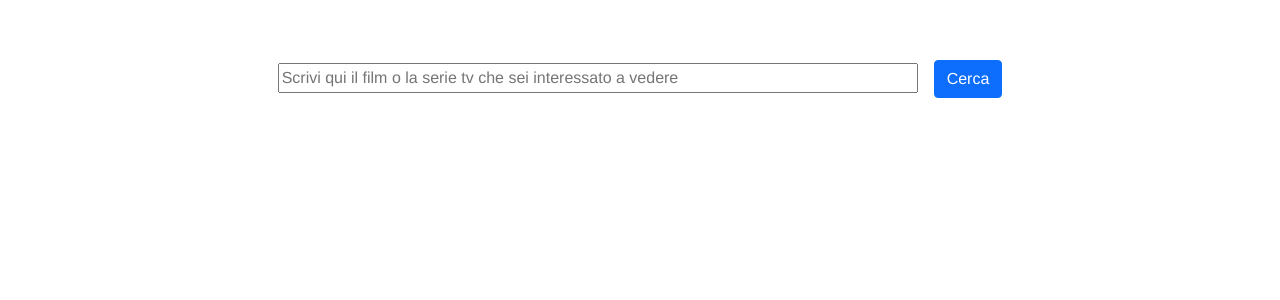
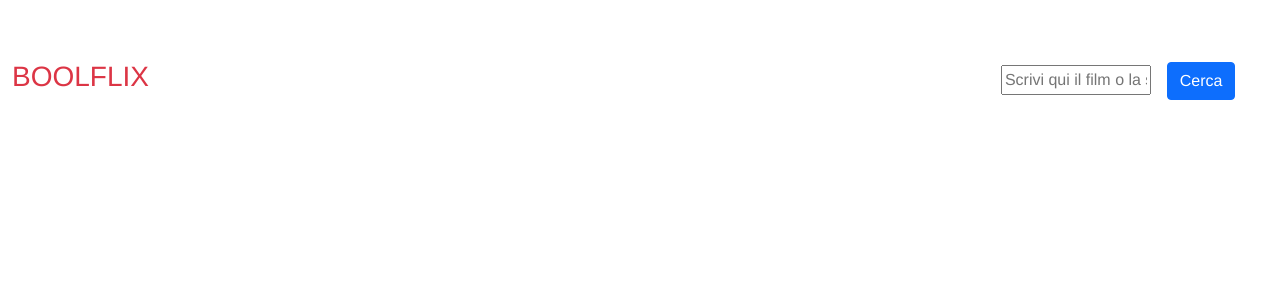
Before and after one commit to Bravehearts19/vue-boolflix, a Vue app: page / in a window 1280 px wide. Shown: the top 300 px of the page. Built offline with nearby package versions, Linux system fonts and the light colour scheme.

Commit message:
Fixed Header component and transfered all the process there

```diff
--- a/src/App.vue
+++ b/src/App.vue
@@ -1,7 +1,7 @@
 <template>
     <div id="app">
-      <input type="text" placeholder="Scrivi qui il film o la serie tv che sei interessato a vedere" v-model="searchedText" class="w-50 d-inline-block" @keydown.enter="onSearchButtonClick()">
-      <button type="button" class="btn btn-primary ms-3" @click="onSearchButtonClick()">Cerca</button>
+      <Header :apiKey="apiKey" :apiUrl="apiUrl" @onSearchSeries="onSearchSeries" @onSearchMovies="onSearchMovies" />
+
       <ul>
         <Card :movieOrSeries="movie" :languagesFlagsUrlList="languagesFlagsUrlList" v-for="(movie) in moviesList" :key="movie.id"/>
       </ul>
@@ -13,21 +13,20 @@
 </template>
 
 <script>
-import axios from 'axios';
 import Card from './components/Card.vue';
+import Header from './components/Header.vue';
 
 
 export default {
   name: 'App',
   components: {
     Card,
+    Header,
   },
   data() {
     return {
       apiUrl: "https://api.themoviedb.org/3/",
       apiKey: "979a156d8babee2a3b870e7e13464235",
-      moviesList: [],
-      seriesList: [],
       languagesFlagsUrlList: {
         en: "https://cdn-icons-png.flaticon.com/128/197/197374.png",
         it: "https://cdn-icons-png.flaticon.com/128/197/197626.png",
@@ -36,29 +35,16 @@ export default {
         de: "https://cdn-icons-png.flaticon.com/128/197/197571.png",
         others: "https://cdn-icons-png.flaticon.com/128/744/744502.png"
       },
-      searchedText: "",
+      moviesList: [],
+      seriesList: [],
     }
   },
   methods: {
-    searchQuery(url, textToSearch) {
-      axios.get(this.apiUrl + url, {
-          params: {
-            api_key: this.apiKey,
-            query: textToSearch,
-            language: "it",
-        },
-      })
-      .then((resp) => {
-        if(url.includes("tv")){
-          this.seriesList = resp.data.results;
-        } else if(url.includes("movie")) {
-          this.moviesList = resp.data.results;
-        }
-      });
+    onSearchSeries(seriesList) {
+      this.seriesList = seriesList;
     },
-    onSearchButtonClick() {
-      this.searchQuery("search/movie", this.searchedText)
-      this.searchQuery("search/tv", this.searchedText)
+    onSearchMovies(moviesList) {
+      this.moviesList = moviesList;
     }
   },
   mounted() {
--- a/src/components/Card.vue
+++ b/src/components/Card.vue
@@ -9,8 +9,7 @@
         <br>
 
         {{ cardInformation.original_language }}
-        <img v-if="!(languagesFlagsUrlList.hasOwnProperty(cardInformation.original_language))" :src="languagesFlagsUrlList.others" alt="">
-        <img v-else :src="languagesFlagsUrlList[cardInformation.original_language]" alt="">
+        <img :src="!(languagesFlagsUrlList.hasOwnProperty(cardInformation.original_language)) ? languagesFlagsUrlList.others : languagesFlagsUrlList[cardInformation.original_language]" alt="">
 
         <br>
 
--- /dev/null
+++ b/src/components/Header.vue
@@ -0,0 +1,58 @@
+<template>
+    <div class="container-fluid">
+        <div class="d-flex align-items-center">
+            <h3 class="text-danger">BOOLFLIX</h3>
+            <div class="ms-auto">
+                <input type="text" placeholder="Scrivi qui il film o la serie tv che sei interessato a vedere" v-model="searchedText" class="w-50 d-inline-block" @keydown.enter="onSearchButtonClick()">
+                <button type="button" class="btn btn-primary ms-3" @click="onSearchButtonClick()">Cerca</button>
+            </div>
+        </div>
+    </div>
+</template>
+
+<script>
+import axios from 'axios';
+
+export default {
+    name: 'Header',
+    props: {
+        apiKey: String,
+        apiUrl: String,
+    },
+    data() {
+        return {
+            moviesList: [],
+            seriesList: [],
+            searchedText: "",
+        }
+    },
+    methods: {
+    searchQuery(url, textToSearch) {
+        axios.get(this.apiUrl + url, {
+            params: {
+                api_key: this.apiKey,
+                query: textToSearch,
+                language: "it",
+            },
+        })
+        .then((resp) => {
+            if(url.includes("tv")){
+                this.seriesList = resp.data.results;
+                this.$emit("onSearchSeries", this.seriesList)
+            } else if(url.includes("movie")) {
+                this.moviesList = resp.data.results;
+                this.$emit("onSearchMovies", this.moviesList)
+            }
+        });
+    },
+    onSearchButtonClick() {
+      this.searchQuery("search/movie", this.searchedText)
+      this.searchQuery("search/tv", this.searchedText)
+    }
+  },
+}
+</script>
+
+<style>
+
+</style>
```
